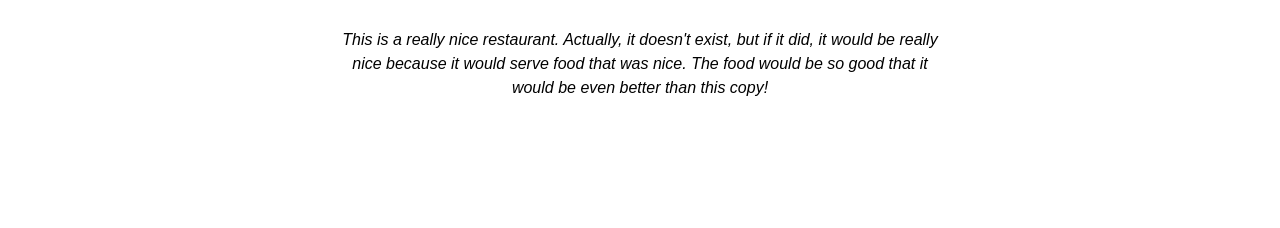
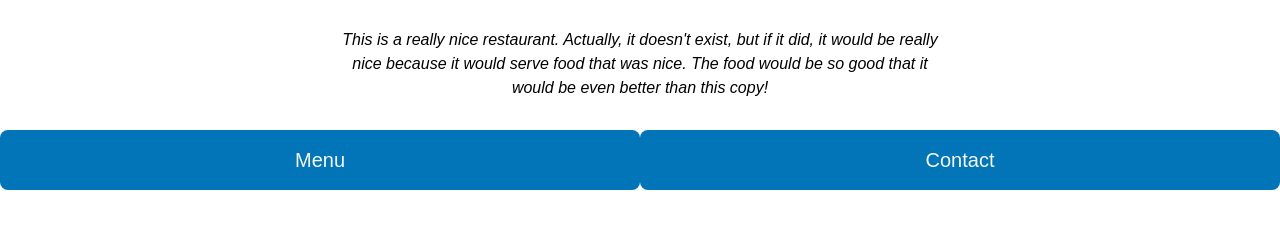
Before and after one commit to Menneskefernis/restaurant-page, a website built with webpack: page dist/index.html in a window 1280 px wide. Shown: the part 258-486 px from the top of the page. Built offline with nearby package versions, Linux system fonts and the light colour scheme.

Commit message:
Add menu buttons

```diff
--- a/src/headerContent.js
+++ b/src/headerContent.js
@@ -1,5 +1,4 @@
 const header = () => {
-    const body = document.querySelector('body');
     const header = document.createElement('header');
     const bannerElement = document.createElement('div');
     const bannerImage = document.createElement('img');
@@ -25,4 +24,18 @@ const description = () => {
     return description;
 }
 
-export {header, description};
+const menuTabs = () => {
+    const nav = document.createElement('nav');
+    const contactTab = document.createElement('span');
+    const menuTab = document.createElement('span');
+
+    contactTab.textContent = "Contact";
+    menuTab.textContent = "Menu";
+
+    nav.appendChild(menuTab);
+    nav.appendChild(contactTab);
+
+    return nav;
+}
+
+export {header, description, menuTabs};
--- a/src/index.js
+++ b/src/index.js
@@ -1,6 +1,7 @@
-import { header, description } from './headerContent';
+import { header, description, menuTabs } from './headerContent';
 
 const body = document.querySelector('body');
 
+body.insertAdjacentElement('afterbegin', menuTabs());
+body.insertAdjacentElement('afterbegin', description());
 body.insertAdjacentElement('afterbegin', header());
-body.insertAdjacentElement('beforeend', description());
```
Also changed, not shown: dist/main.js, dist/styles/main.css, dist/styles/main.scss, 1 other file.
